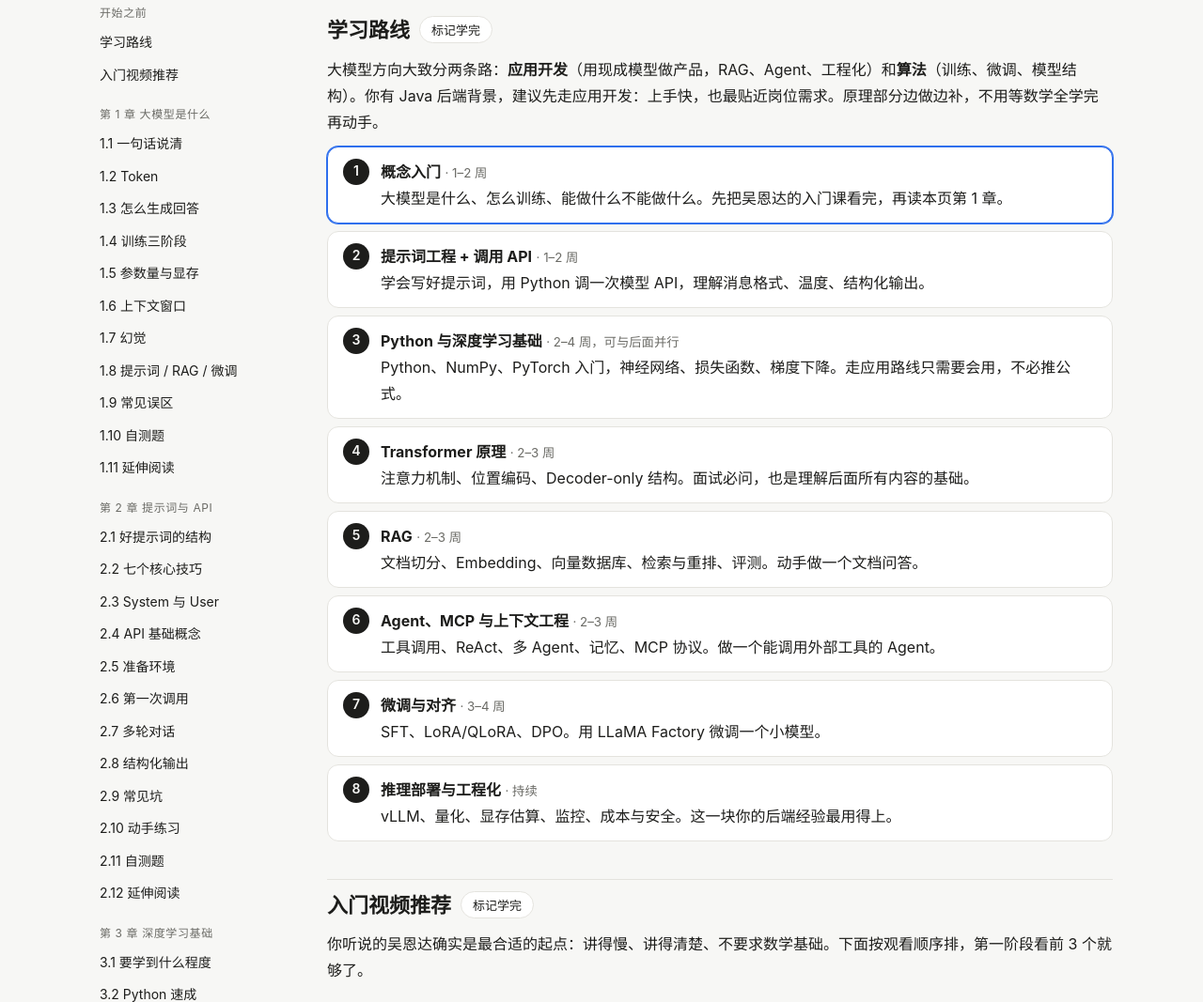
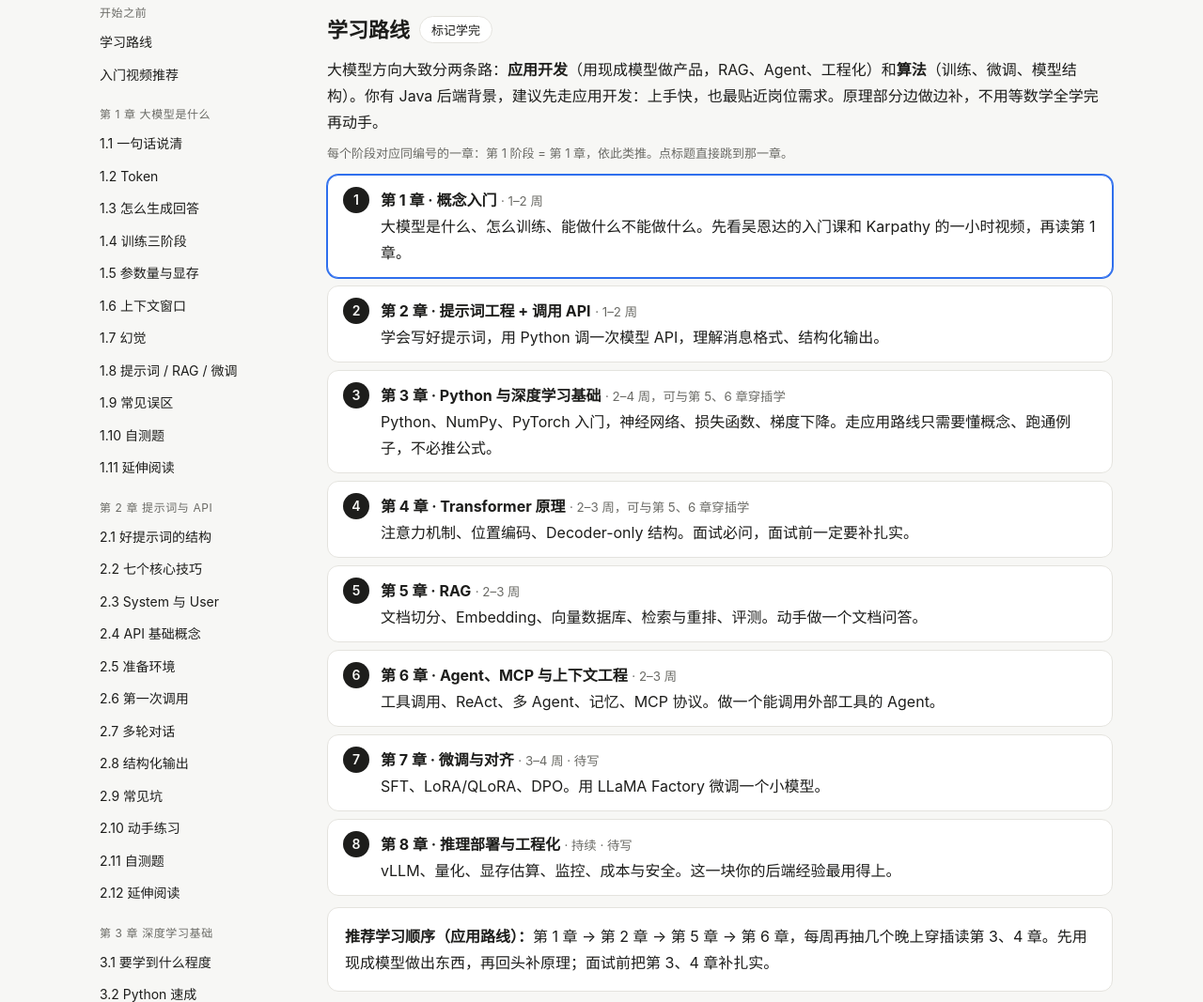
Before and after one commit to a900079/a900079.github.io, a plain HTML site: page notes.html in a window 1280 px wide. Shown: the part 231-1298 px from the top of the page at 94% size. Drawn offline with Linux system fonts and the light colour scheme.

Commit message:
Label roadmap stages with chapter numbers and links
Co-Authored-By: Claude Opus 5.5 <noreply@anthropic.com>

```diff
--- a/notes.html
+++ b/notes.html
@@ -40,6 +40,8 @@ code{background:var(--chip);padding:1px 6px;border-radius:5px;font-size:.9em}
 .road li::before{counter-increment:s;content:counter(s);position:absolute;left:16px;top:12px;width:28px;height:28px;border-radius:50%;background:var(--ink);color:var(--bg);display:grid;place-items:center;font-size:14px;font-weight:600}
 .road li.now{border-color:var(--accent);box-shadow:0 0 0 1px var(--accent)}
 .road small{color:var(--muted)}
+.road a{color:var(--ink);text-decoration:none}
+.road a:hover b{color:var(--accent);text-decoration:underline}
 .vid{display:grid;gap:10px;margin:12px 0}
 .vid .card{margin:0}
 .vid a{color:var(--accent);font-weight:600;text-decoration:none}
@@ -176,16 +178,18 @@ nav a.done::after{content:" ✓";color:var(--ok)}
 
 <h2 id="road">学习路线</h2>
 <p>大模型方向大致分两条路：<b>应用开发</b>（用现成模型做产品，RAG、Agent、工程化）和<b>算法</b>（训练、微调、模型结构）。你有 Java 后端背景，建议先走应用开发：上手快，也最贴近岗位需求。原理部分边做边补，不用等数学全学完再动手。</p>
+<p class="meta">每个阶段对应同编号的一章：第 1 阶段 = 第 1 章，依此类推。点标题直接跳到那一章。</p>
 <ol class="road">
-  <li class="now"><b>概念入门</b> <small>· 1–2 周</small><br>大模型是什么、怎么训练、能做什么不能做什么。先把吴恩达的入门课看完，再读本页第 1 章。</li>
-  <li><b>提示词工程 + 调用 API</b> <small>· 1–2 周</small><br>学会写好提示词，用 Python 调一次模型 API，理解消息格式、温度、结构化输出。</li>
-  <li><b>Python 与深度学习基础</b> <small>· 2–4 周，可与后面并行</small><br>Python、NumPy、PyTorch 入门，神经网络、损失函数、梯度下降。走应用路线只需要会用，不必推公式。</li>
-  <li><b>Transformer 原理</b> <small>· 2–3 周</small><br>注意力机制、位置编码、Decoder-only 结构。面试必问，也是理解后面所有内容的基础。</li>
-  <li><b>RAG</b> <small>· 2–3 周</small><br>文档切分、Embedding、向量数据库、检索与重排、评测。动手做一个文档问答。</li>
-  <li><b>Agent、MCP 与上下文工程</b> <small>· 2–3 周</small><br>工具调用、ReAct、多 Agent、记忆、MCP 协议。做一个能调用外部工具的 Agent。</li>
-  <li><b>微调与对齐</b> <small>· 3–4 周</small><br>SFT、LoRA/QLoRA、DPO。用 LLaMA Factory 微调一个小模型。</li>
-  <li><b>推理部署与工程化</b> <small>· 持续</small><br>vLLM、量化、显存估算、监控、成本与安全。这一块你的后端经验最用得上。</li>
+  <li class="now"><a href="#c1-1"><b>第 1 章 · 概念入门</b></a> <small>· 1–2 周</small><br>大模型是什么、怎么训练、能做什么不能做什么。先看吴恩达的入门课和 Karpathy 的一小时视频，再读第 1 章。</li>
+  <li><a href="#c2-1"><b>第 2 章 · 提示词工程 + 调用 API</b></a> <small>· 1–2 周</small><br>学会写好提示词，用 Python 调一次模型 API，理解消息格式、结构化输出。</li>
+  <li><a href="#c3-1"><b>第 3 章 · Python 与深度学习基础</b></a> <small>· 2–4 周，可与第 5、6 章穿插学</small><br>Python、NumPy、PyTorch 入门，神经网络、损失函数、梯度下降。走应用路线只需要懂概念、跑通例子，不必推公式。</li>
+  <li><a href="#c4-1"><b>第 4 章 · Transformer 原理</b></a> <small>· 2–3 周，可与第 5、6 章穿插学</small><br>注意力机制、位置编码、Decoder-only 结构。面试必问，面试前一定要补扎实。</li>
+  <li><a href="#c5-1"><b>第 5 章 · RAG</b></a> <small>· 2–3 周</small><br>文档切分、Embedding、向量数据库、检索与重排、评测。动手做一个文档问答。</li>
+  <li><a href="#c6-1"><b>第 6 章 · Agent、MCP 与上下文工程</b></a> <small>· 2–3 周</small><br>工具调用、ReAct、多 Agent、记忆、MCP 协议。做一个能调用外部工具的 Agent。</li>
+  <li><b>第 7 章 · 微调与对齐</b> <small>· 3–4 周 · 待写</small><br>SFT、LoRA/QLoRA、DPO。用 LLaMA Factory 微调一个小模型。</li>
+  <li><b>第 8 章 · 推理部署与工程化</b> <small>· 持续 · 待写</small><br>vLLM、量化、显存估算、监控、成本与安全。这一块你的后端经验最用得上。</li>
 </ol>
+<div class="card"><b>推荐学习顺序（应用路线）：</b>第 1 章 → 第 2 章 → 第 5 章 → 第 6 章，每周再抽几个晚上穿插读第 3、4 章。先用现成模型做出东西，再回头补原理；面试前把第 3、4 章补扎实。</div>
 
 <h2 id="videos">入门视频推荐</h2>
 <p>你听说的吴恩达确实是最合适的起点：讲得慢、讲得清楚、不要求数学基础。下面按观看顺序排，第一阶段看前 3 个就够了。</p>
```
